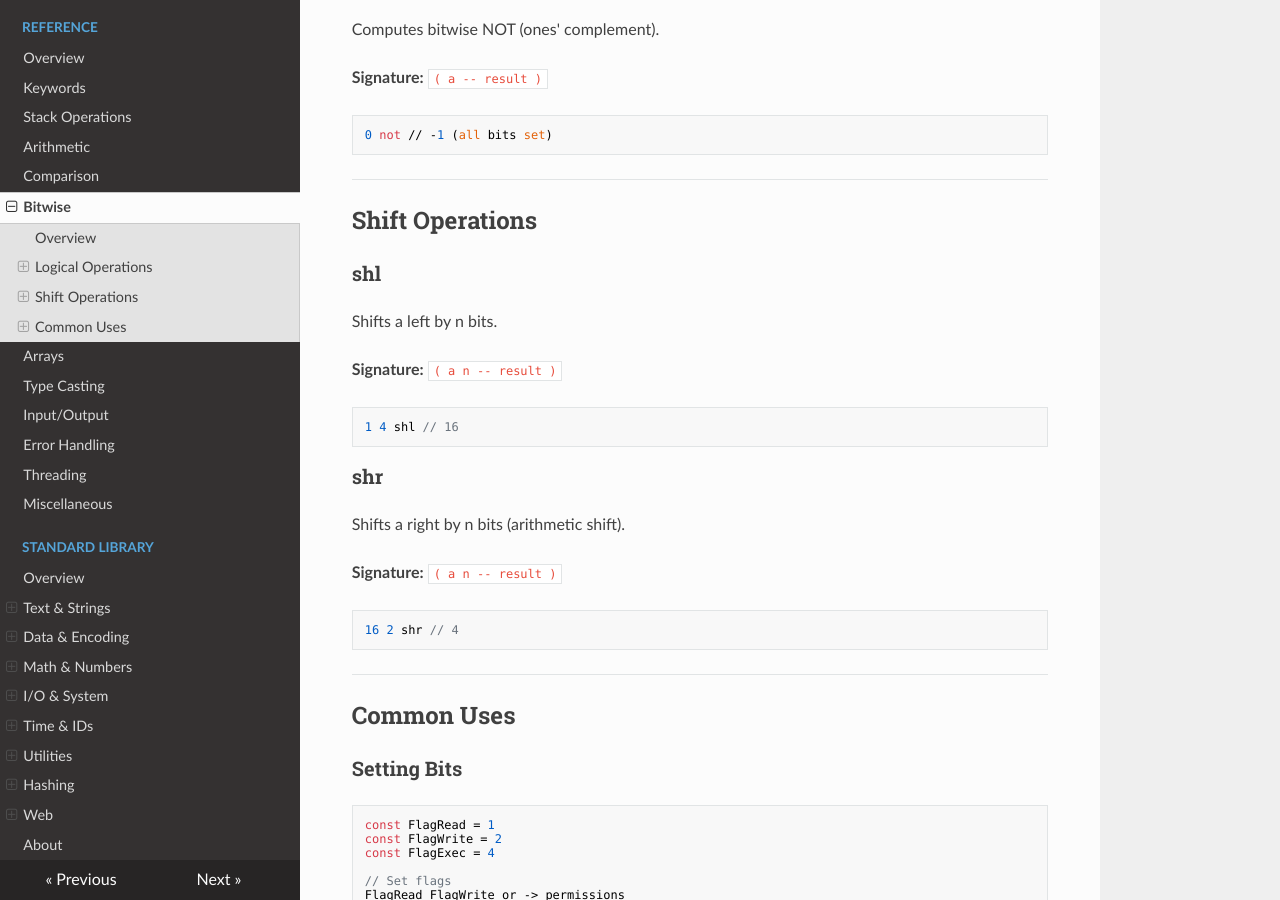
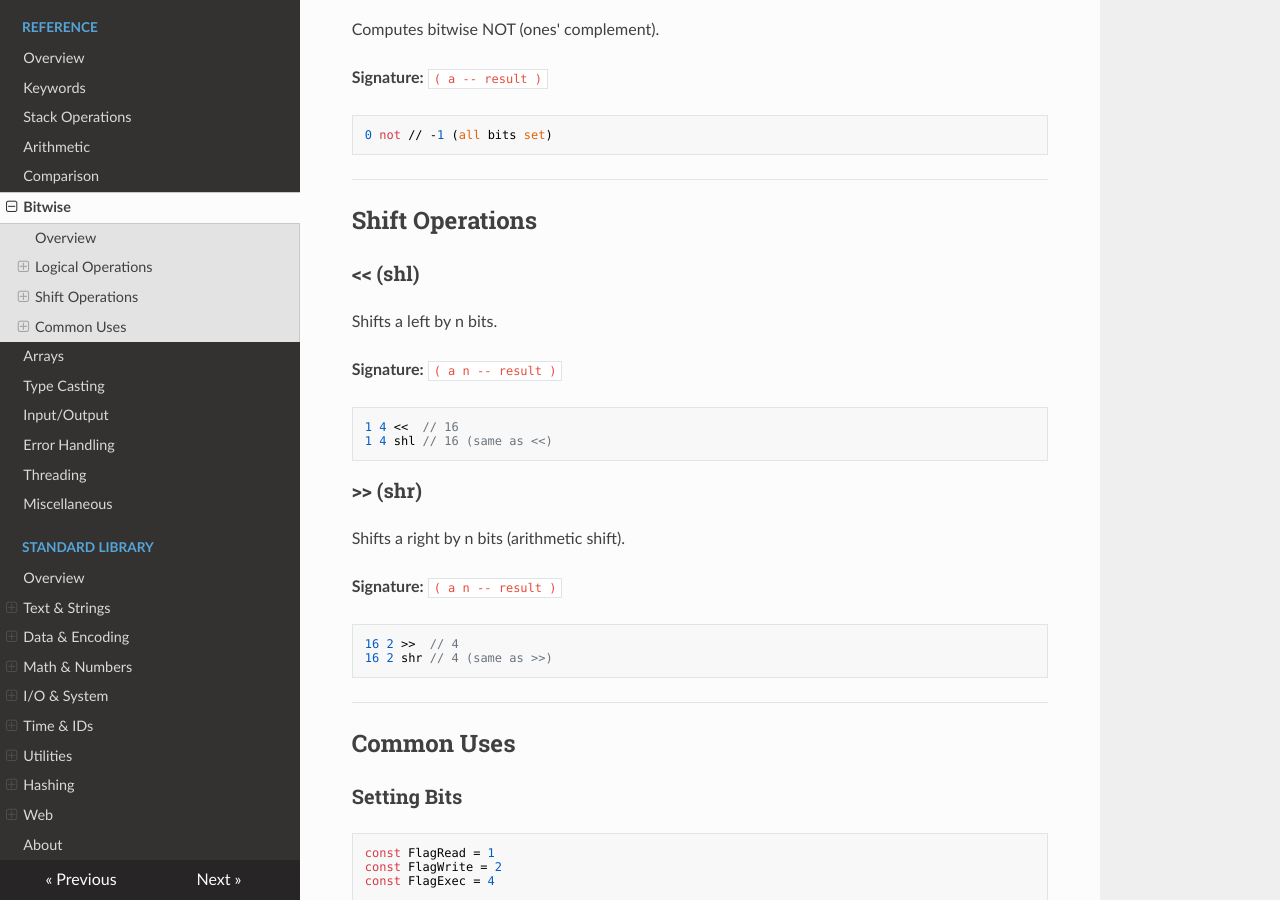
Before and after one commit to quadrate-language/quadrate, an MkDocs documentation site: the page built from docs/docs/docs/reference/bitwise.md, in a window 1280 px wide and 900 px high, scrolled down 1256 px. Built offline with MkDocs 1.6.1, drawn with Linux system fonts in a browser that asks for light colours; nearby versions of some CDN libraries.

````diff
--- a/docs/docs/docs/reference/bitwise.md
+++ b/docs/docs/docs/reference/bitwise.md
@@ -10,8 +10,8 @@ Operations for bit manipulation.
 | `or` | `( a b -- result )` | Bitwise OR |
 | `xor` | `( a b -- result )` | Bitwise XOR |
 | `not` | `( a -- result )` | Bitwise NOT |
-| `shl` | `( a n -- result )` | Shift left |
-| `shr` | `( a n -- result )` | Shift right |
+| `<<` / `shl` | `( a n -- result )` | Shift left |
+| `>>` / `shr` | `( a n -- result )` | Shift right |
 
 ---
 
@@ -61,24 +61,26 @@ Computes bitwise NOT (ones' complement).
 
 ## Shift Operations
 
-### shl
+### << (shl)
 
 Shifts a left by n bits.
 
 **Signature:** `( a n -- result )`
 
 ```qd
-1 4 shl // 16
+1 4 <<  // 16
+1 4 shl // 16 (same as <<)
 ```
 
-### shr
+### >> (shr)
 
 Shifts a right by n bits (arithmetic shift).
 
 **Signature:** `( a n -- result )`
 
 ```qd
-16 2 shr // 4
+16 2 >>  // 4
+16 2 shr // 4 (same as >>)
 ```
 
 ---
````
Also changed, not shown: docs/docs/docs/learn/1-basics/operators.md (+4 -2 lines), 9 other files.
